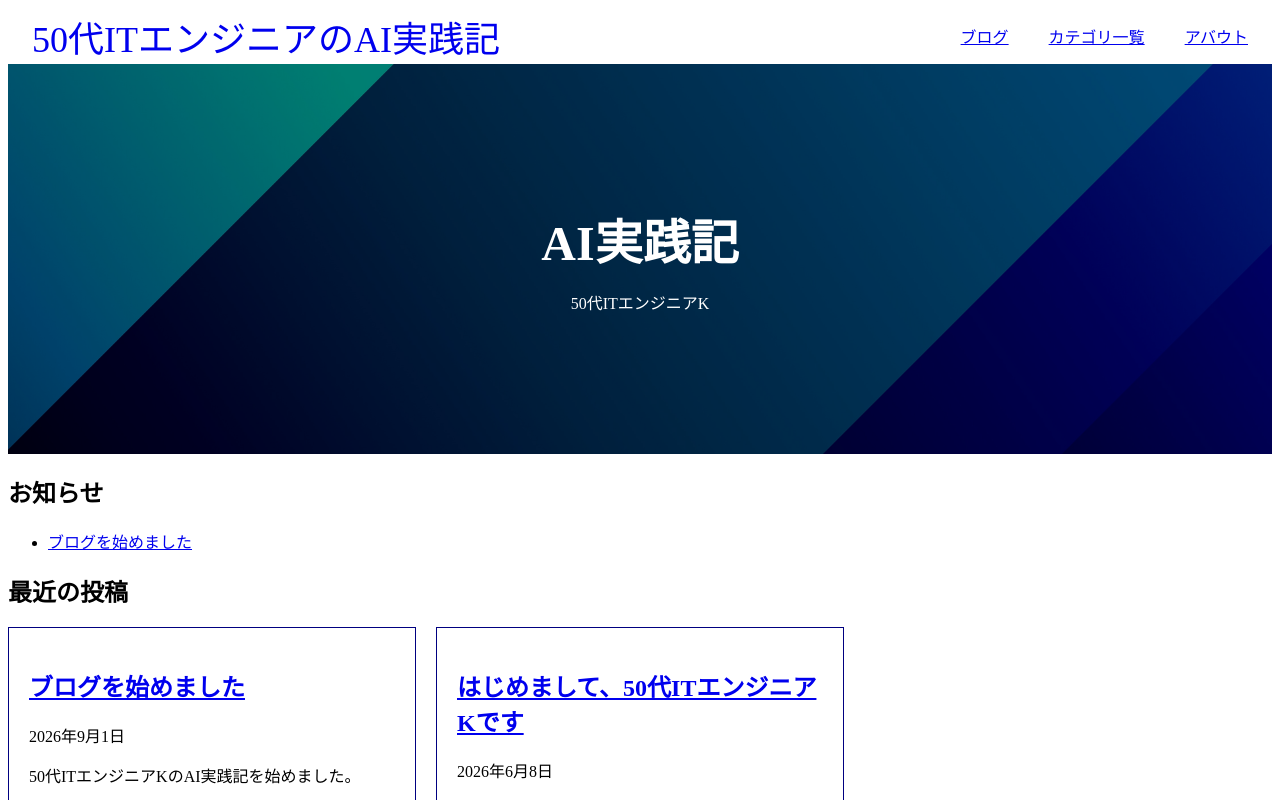
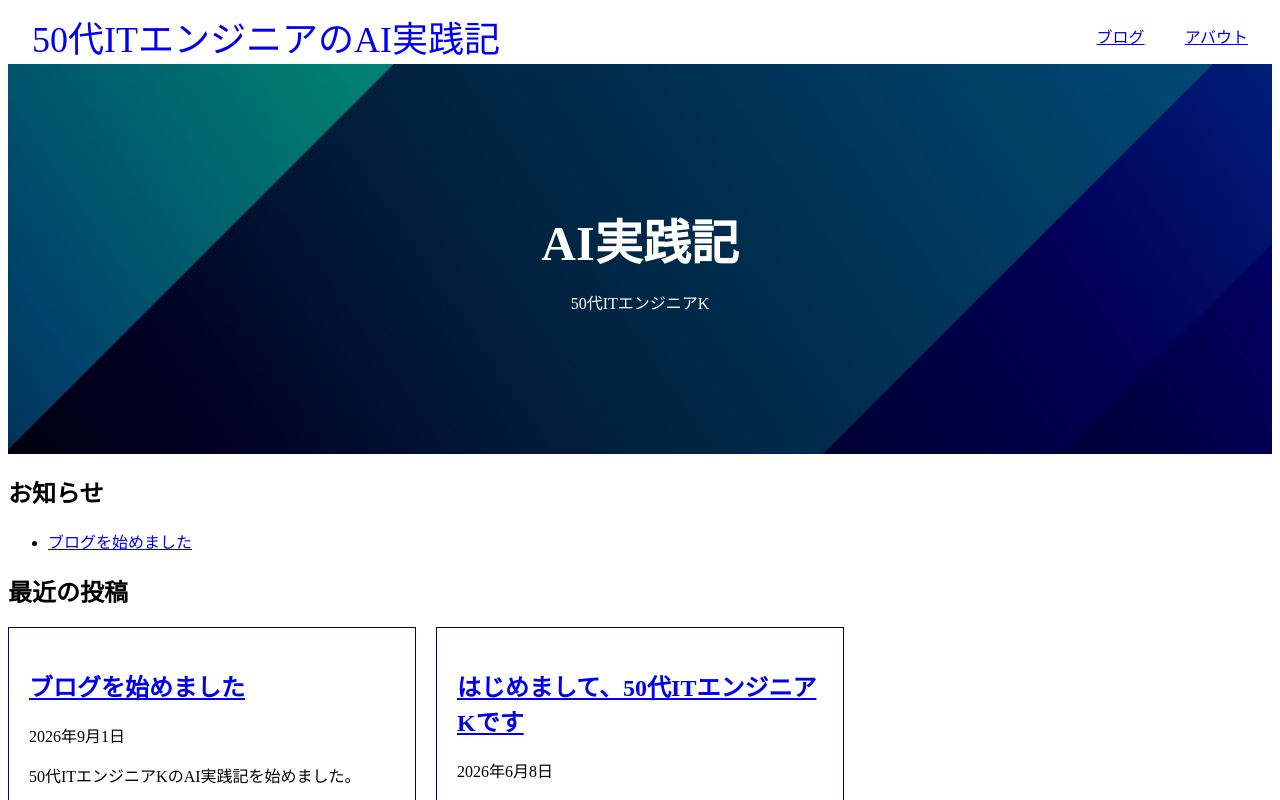
Before and after one commit to horiuchi-k/its-cube-blog, a Next.js app: page / in a window 1280 px wide. Shown: the top 800 px of the page. Built offline with nearby package versions, Linux system fonts and the light colour scheme; no server answers.

Commit message:
メニューからカテゴリリンクを削除

```diff
--- a/components/Menu/index.tsx
+++ b/components/Menu/index.tsx
@@ -17,9 +17,6 @@ export default function Menu() {
         <ul className={styles.items}>
           <li>
             <Link href="/blog">ブログ</Link>
-          </li>
-          <li>
-            <Link href="/category">カテゴリ一覧</Link>
           </li>
           <li>
             <Link href="/about">アバウト</Link>
```
